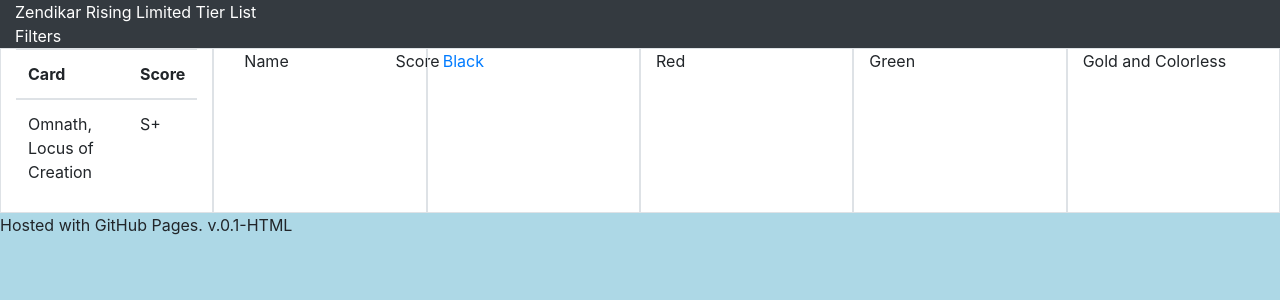
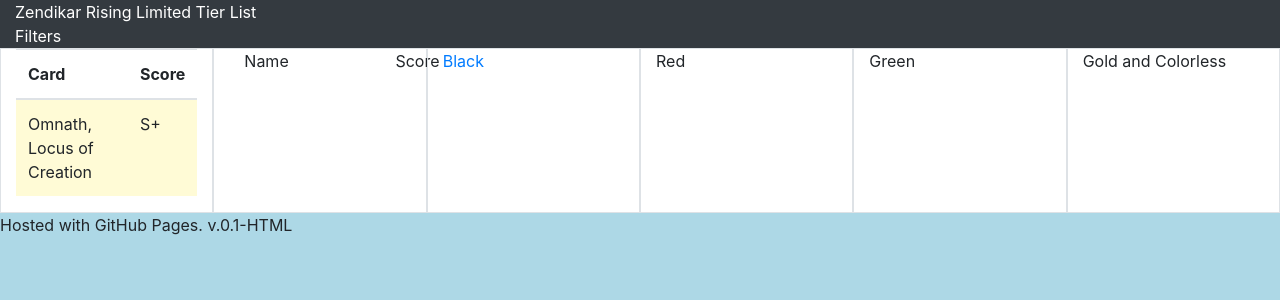
Before and after one commit to mxgamma/mxgamma.github.io, a PHP site: page /index.html in a window 1280 px wide. Shown: the top 300 px of the page. Run offline with PHP 8.4, Linux system fonts and the light colour scheme.

Commit message:
Update style.css

```diff
--- a/style.css
+++ b/style.css
@@ -6,3 +6,7 @@ body {
 .popover{
     max-width: 800px; /* Max Width of the popover (depending on the container!) */
 }
+
+#wTableB{
+    background-color: #fffbd6;
+}
```
